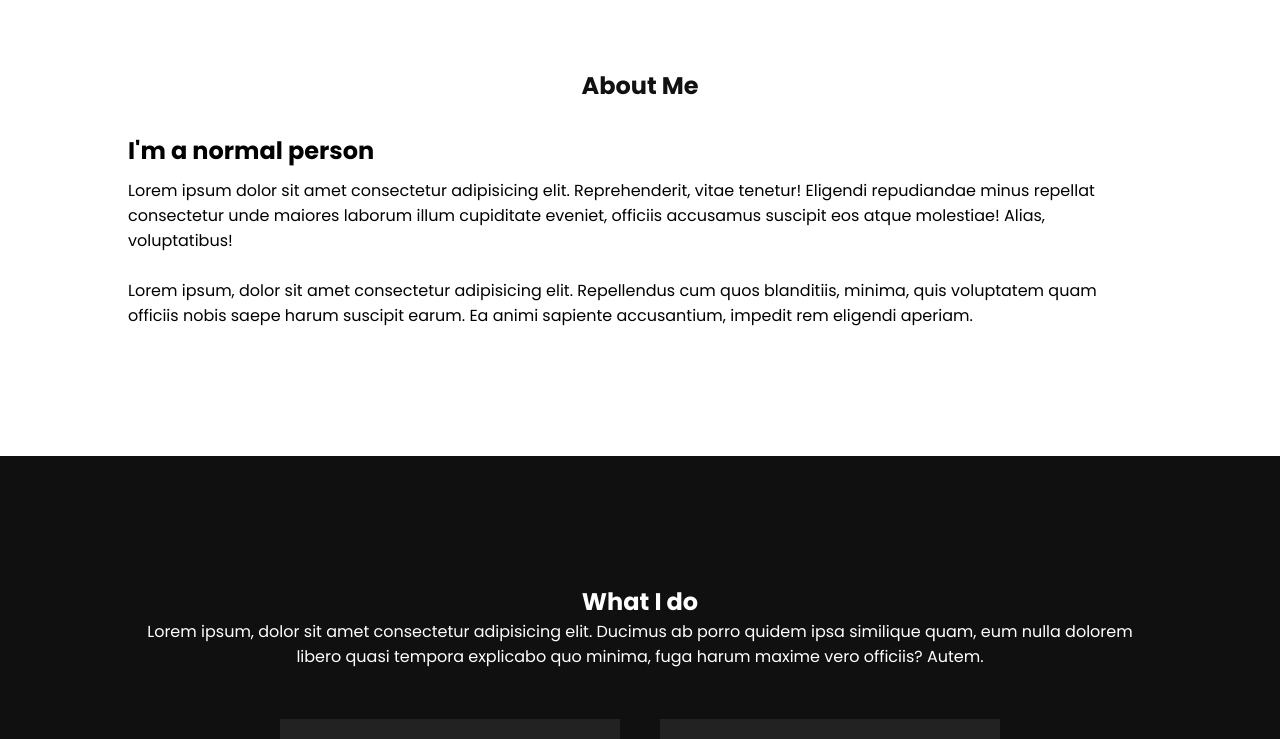
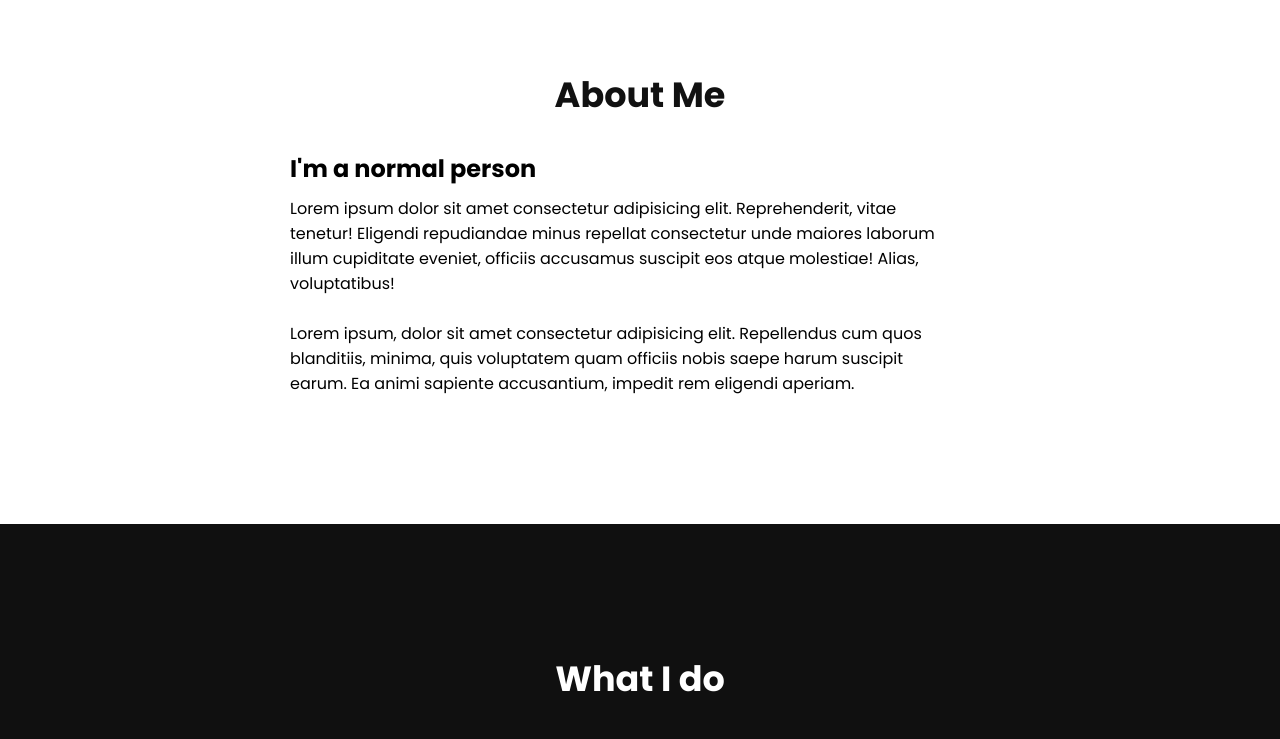
Before and after one commit to Explosion-Scratch/Portfolio_v2, a website: page index.html in a window 1280 px wide. Shown: the part 860-1599 px from the top of the page. Drawn offline with Linux system fonts and the light colour scheme.

Commit message:
Lots more changes

```diff
--- a/style.css
+++ b/style.css
@@ -145,9 +145,14 @@ header.sticky ul li a {
   font-weight: 600;
   font-size: 30px;
 }
-.content {
-  display: flex;
-  justify-content: space-between;
+.about .content,
+.services .heading p,
+.work .heading p,
+.contact .content, .contact p {
+  display: block;
+  margin: 0 auto;
+  width: 60vw;
+  max-width: 700px;
 }
 .contentBx {
   padding-right: 30px;
@@ -170,6 +175,10 @@ img {
 .heading.white {
   color: var(--light);
 }
+.heading h2 {
+  font-size: 35px;
+  margin-bottom: 30px;
+}
 .services .content {
   display: flex;
   justify-content: center;
@@ -189,7 +198,7 @@ img {
   background: var(--accents);
 }
 .services .content .servicesBx h2 {
-  font-size: 20px;
+  font-size: 25px;
   font-weight: 600;
 }
 .iconify {
@@ -358,9 +367,9 @@ img {
   section {
     clip-path: none !important;
   }
-  .contactInfo {
+  /* .contactInfo {
     display: none;
-  }
+  } */
   .menu {
     width: 100%;
   }
```
